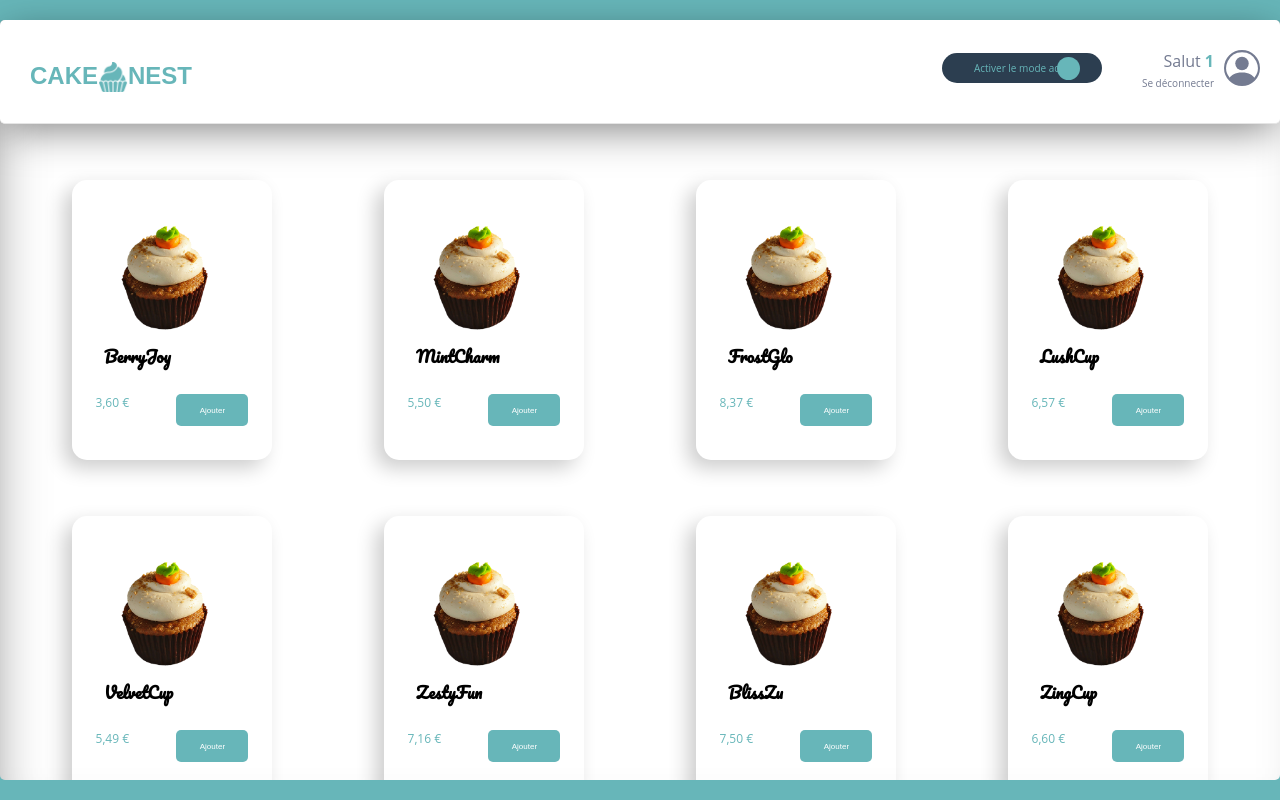
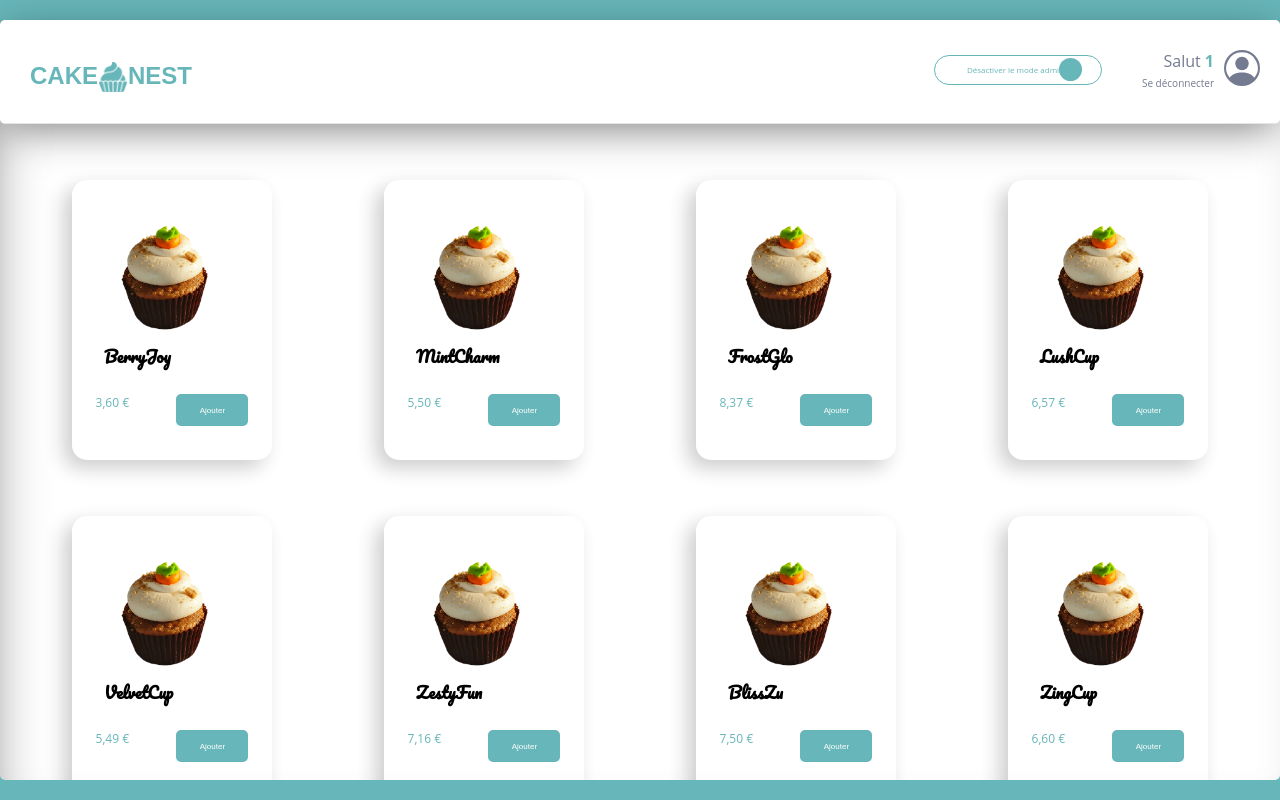
Before and after one commit to FnnyJsst/cake-nest-finale, a React (Vite) app: page /order/1 in a window 1280 px wide. Built offline with nearby package versions, Linux system fonts and the light colour scheme.

Commit message:
💄 F06 - Toggle finale version

```diff
--- a/src/components/Toggle.jsx
+++ b/src/components/Toggle.jsx
@@ -14,7 +14,7 @@ export default function Toggle({ label, toggled, onClick}) {
             <label>
                 <input type="checkbox" defaultChecked={isToggled} onClick={callback} />
                 <span >
-                <p>{label}</p>
+                <p>{isToggled ? "Désactiver le mode admin" : "Activer le mode admin"}</p>
                 </span>
             </label>
         </ToggleStyled>
@@ -28,11 +28,11 @@ const ToggleStyled = styled.div`
     label {
         position: relative;
         display: inline-block;
-        width: 20vh;;
+        width: 21vh;;
         height: 30px;
         color: ${theme.colors.primary};
         font-family: "Open Sans", sans-serif;
-        font-size: ${theme.fonts.size.XXS};
+        font-size: ${theme.fonts.size.XXXS};
 
     }
 
@@ -70,12 +70,15 @@ const ToggleStyled = styled.div`
         transition: 0.3s;
     }
 
+
         input:checked + span {
-            background-color: ${theme.colors.dark};
+            background-color: ${theme.colors.white};
+            border: 1px solid ${theme.colors.primary};
         }
 
+
         input:checked + span:before {
-            transform: translateX(111px);
+            transform: translateX(120px);
         }
 
         p {
```
Also changed, not shown: src/components/Toast.jsx (added).
